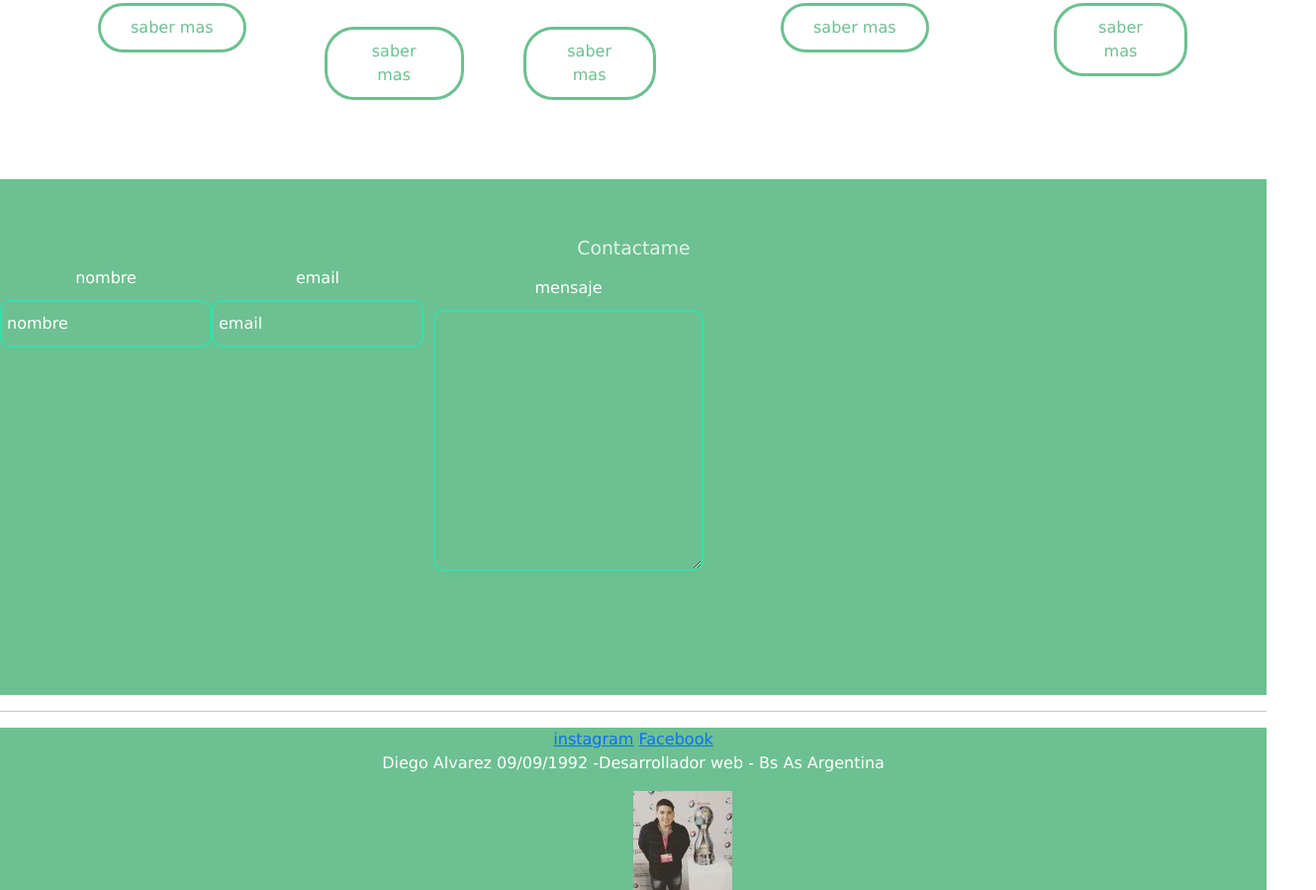
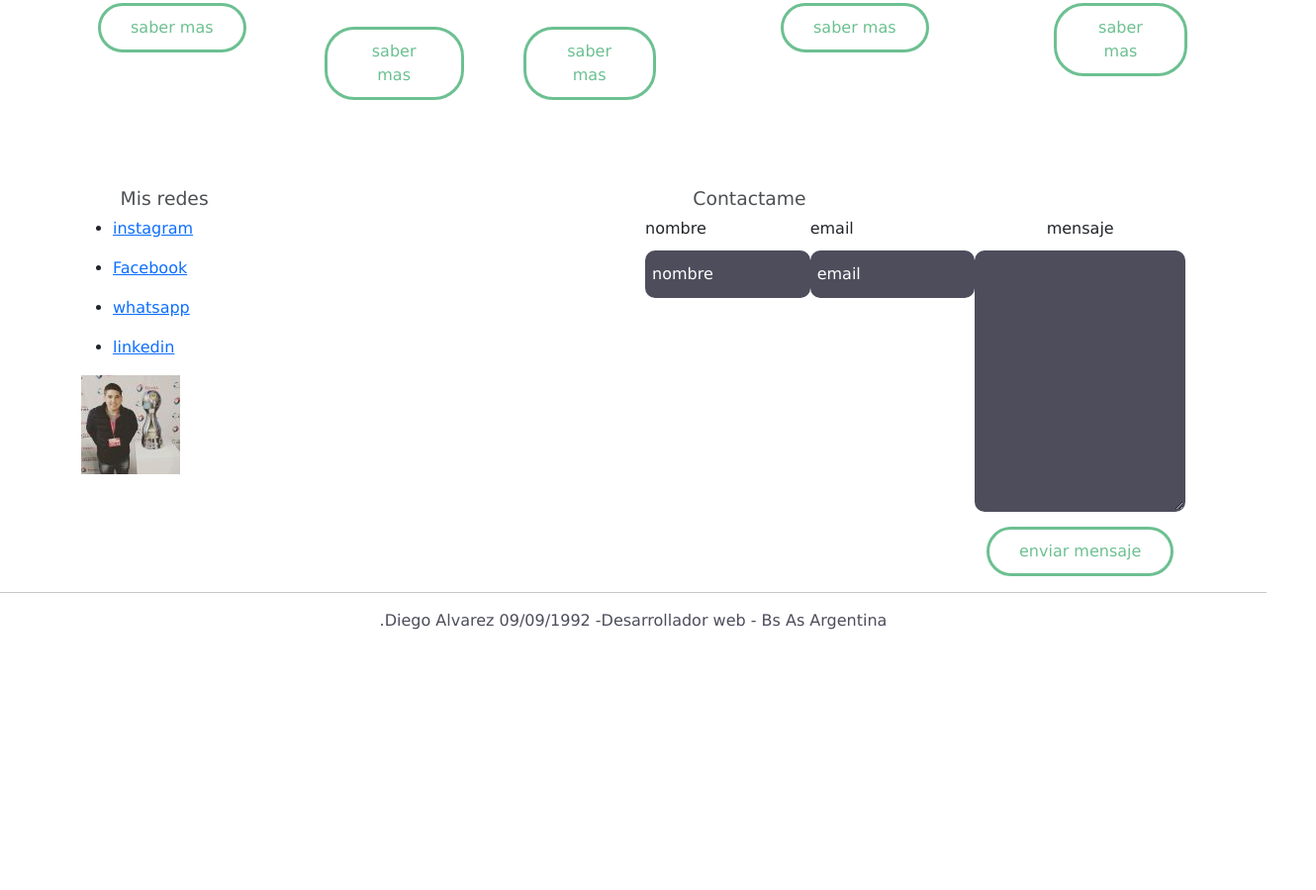
Before and after one commit to diego9992/coderhouse-diego, a plain HTML site: page index.html in a window 1280 px wide. Shown: the part 884-1783 px from the top of the page at 99% size, 1330 px wide, since content can reach past the window. After the commit the page ends 1539 px from the top, so only its background shows below. Drawn offline with nearby package versions, Linux system fonts and the light colour scheme.

Commit message:
agregando bootstrap

```diff
--- a/carpetacss/hinchada.css
+++ b/carpetacss/hinchada.css
@@ -5,9 +5,9 @@
 /*header*/
 header{
     height:100px;
-    background:#4D4D5C;
+    background:#fff;
     padding:0 50px;
-    color: #fff;
+    color: #4D4D5C;
     display: flex;
     justify-content: space-between;
     align-items:center;
@@ -18,6 +18,9 @@ header{
 
   animation:infinite;
   animation-duration: 4s;
+}
+.container {
+    list-style:none;
 }
 
 .menu a{
@@ -67,7 +70,7 @@ background-position: center;
 }
 .contenido-banner{
     position: relative;
-    color:aqua;
+    color:antiquewhite;
     height: 100%;
     display: flex;
     flex-direction: column;
@@ -133,8 +136,9 @@ background-position: center;
 .boton-saber-mas:hover{
     background:#6cc091 ;
     color: #fff;
+
 }
-
+}
 /*formulario*/
 #contacto{
     background:#6cc091 ;
@@ -146,7 +150,7 @@ background-position: center;
   text-align:center;
   font-size: 25px;
   margin-bottom: 20px;
-
+margin: auto;
 }
 .animate__zoomIn{
 display: inline-block;
@@ -172,9 +176,9 @@ form label{
 }
 form input,
 form textarea{
-    background:#6cc091 ;
+    background:#4D4D5C;
     border-radius:10px ;
-    border: 2px solid #3bdca9;
+    border: 2px solid #4D4D5C;
     padding: 10px 5px;
     outline: 0;
     color: #fff;
@@ -182,7 +186,7 @@ form textarea{
 }
 form input:focus,
 form textarea:focus{
-   border-color: #4ba;
+   border-color: #4D4D5C;
    box-shadow: 0 0 0 1px #4ba;
 }
 form input::placeholder,
@@ -191,8 +195,8 @@ form textarea::placeholder{
 }
 .mensaje{
     display:flex ;
-    flex-direction: column;
-    padding: 10px;
+    flex-direction:column;
+    text-align: center;
 }
 .botom-formulario.boton-saber-mas{
     display: block;
@@ -207,9 +211,10 @@ botom-formulario.boton-saber-mas:hover{
 }
 
 footer{
-    background: #6cc091;
+    margin: auto;
+    background: #fff;
     text-align: center;
-    color: #fff;
+    color: #4D4D5C;
 }
 .footer a{
     color: #fff;
--- a/index.html
+++ b/index.html
@@ -42,11 +42,11 @@
 </header>
 <section id="banner">
     <div class="contenido-banner">
-      <h3><span>the bigest five:</span>maximos ganadores de titulos <br>mayor cantidad de socios en la actualidad</h3>
+      <h3>Origen de la expresion:<br>los cinco grandes</h3>
       <a href="https://www.clarin.com/deportes/futbol/nacio-apodo-grandes-futbol-argentino_0_HJ7PFsPwb.html" class="boton-empezar">informate</a>
     </div>
-    <main>
 </section>
+
 <section id="estadios">
     <div>
 <img src="./imagenes/00026978732.jpg" alt="la bombonera">
@@ -80,7 +80,37 @@
                 </div>
 
 </section>
-<section id="contacto">
+
+<main>
+  <section class="container">
+    <div class="row">
+      <div class="col">
+        <h2 class="animate__zoomIn">Mis redes</h2>
+       <ul>
+         <li>
+          <a href="https://www.instagram.com/diegolaaaa/">instagram</a>
+         </li>
+        </ul>
+        <ul>
+          <li>
+            <a href="https://www.facebook.com/people/Diego-Alvarez/100009581434129/">Facebook</a>
+          </li>
+        </ul>
+        <ul>
+          <li>
+            <a href="https://web.whatsapp.com/">whatsapp</a>
+          </li>
+        </ul>
+        <ul>
+          <li>
+            <a href="https://www.linkedin.com/in/diego-alvarez-15350b1a1/">linkedin</a>
+          </li>
+        </ul>
+        <div class="yo">
+          <img src="./imagenes/20968786_110870196310764_6293381919170101248_n.jpg" alt="">
+      </div>
+      </div>
+      <div class="col">
           <h2 class="animate__zoomIn" > Contactame </h2>
           <form action="#">
               <div class="datos-form">
@@ -108,12 +138,9 @@
       </main>
       <hr>
 <footer>
-    <a href="https://www.instagram.com/diegolaaaa/">instagram</a>
-    <a href="https://www.facebook.com/people/Diego-Alvarez/100009581434129/">Facebook</a>
-    <p>Diego Alvarez 09/09/1992 -Desarrollador web - Bs As Argentina</p>
-    <div class="transformame">
-        <img src="./imagenes/20968786_110870196310764_6293381919170101248_n.jpg" alt="">
-    </div>
+
+  <p>.Diego Alvarez 09/09/1992 -Desarrollador web - Bs As Argentina</p>
+
 </footer>
 <script src="https://cdn.jsdelivr.net/npm/bootstrap@5.1.3/dist/js/bootstrap.bundle.min.js" integrity="sha384-ka7Sk0Gln4gmtz2MlQnikT1wXgYsOg+OMhuP+IlRH9sENBO0LRn5q+8nbTov4+1p" crossorigin="anonymous"></script>
 </body>
```
Also changed, not shown: pages/boca.html (+36 -6 lines), pages/independiente.html (+35 -12 lines), pages/racingclub.html (+35 -6 lines), pages/river.html (+37 -12 lines), pages/sanlorenzo.html (+35 -7 lines). Lines whose indentation alone changed are shown as unchanged.
